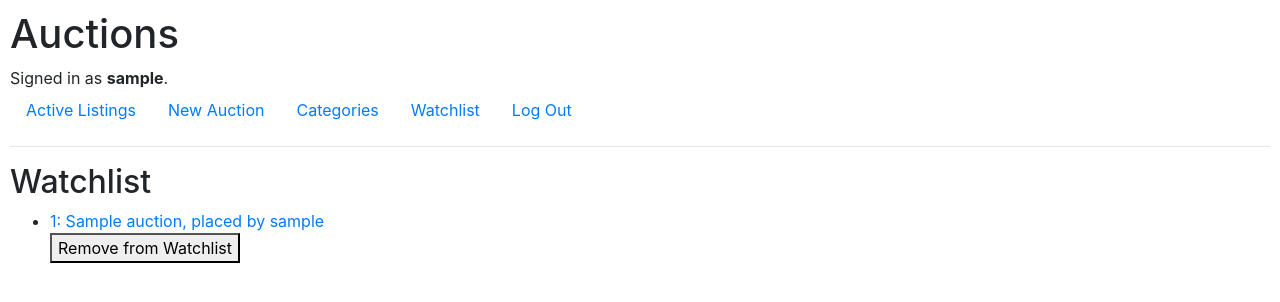
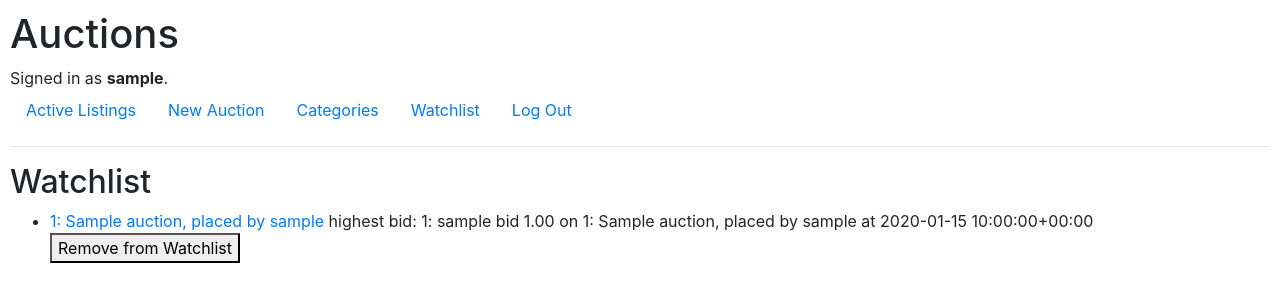
Before and after one commit to c-ehrlich/commerce, a Django app: page /watchlist in a window 1280 px wide. Shown: the top 302 px of the page. Run offline with Django 3.2, Linux system fonts and the light colour scheme; a user stored in the database is signed in; tables that the repository leaves empty hold one stand-in row (values such as "Sample post"); some libraries are stand-ins or nearby versions.

Commit message:
display highest bid in watchlist

```diff
--- a/auctions/templates/auctions/watchlist.html
+++ b/auctions/templates/auctions/watchlist.html
@@ -5,7 +5,7 @@
 	<ul>
 		{% for auction in watchlist %}
 			<li>
-				<a href="{% url 'auction' auction.id %}">{{ auction }}</a>
+				<a href="{% url 'auction' auction.id %}">{{ auction }}</a> highest bid: {{ auction.highest_bid }}
 				<form action="{% url 'toggle_watchlist' auction.id %}" method="POST">
 					{% csrf_token %}
 					<input type="hidden" name="next" value="{{ request.path }}">
--- a/auctions/utils.py
+++ b/auctions/utils.py
@@ -103,7 +103,9 @@ def get_current_bid(auction):
 # (using datetime in UTC, make sure the model also uses UTC)
 def has_ended(auction):
     if auction.ending_time < datetime.now().astimezone(tz=None):
-        auction.winner = get_current_bid(auction).user
+        current_bid = get_current_bid(auction)
+        if current_bid != None and auction.winner != None:
+            auction.winner.set(current_bid.user)
         auction.save()
         return True
     else:
--- a/auctions/views.py
+++ b/auctions/views.py
@@ -212,6 +212,8 @@ def toggle_watchlist(request, auction_id):
 def watchlist(request):
     if request.method == "GET":
         watchlist = request.user.watched_auctions.all()
+        for item in watchlist:
+            item.highest_bid = utils.get_current_bid(item)
         return render(request, "auctions/watchlist.html", {
             "watchlist": watchlist
         })
```
